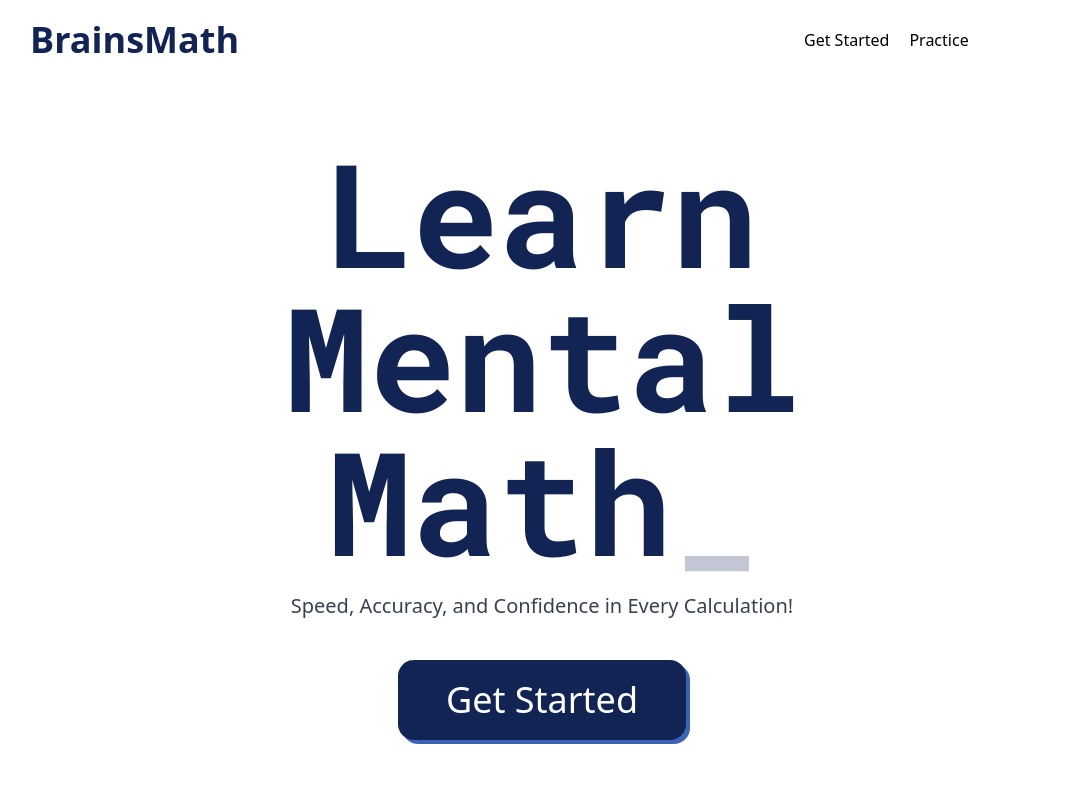
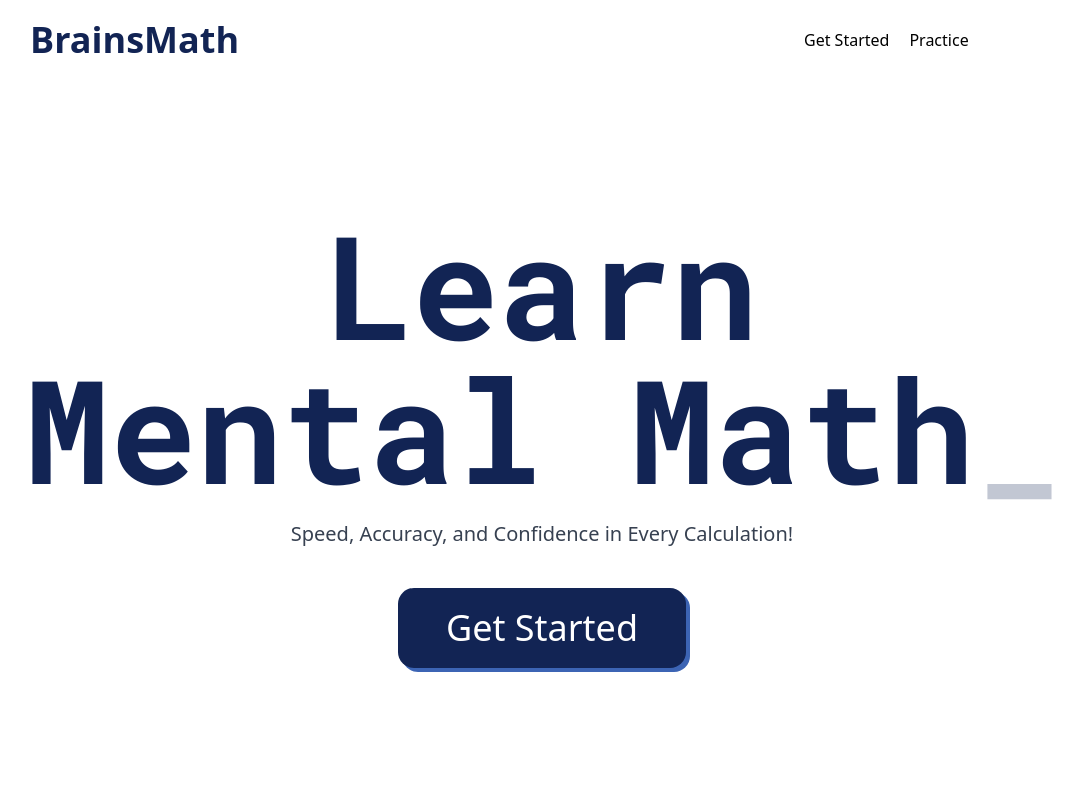
Before and after one commit to OM3X4/BrainsMath_Next, a Next.js app: page / in a window 1280 px wide. Shown: the top 800 px of the page, without its empty margins (98-1181 px from the left). Built offline with nearby package versions, Linux system fonts and the light colour scheme.

Commit message:
break the lander text

```diff
--- a/app/page.jsx
+++ b/app/page.jsx
@@ -75,9 +75,9 @@ function Home() {
         <>
             <header className="flex items-center justify-center flex-col md:h-[calc(100vh-5rem)]">
                 <div className="flex items-center justify-center flex-col">
-                    <h1 className='text-navy text-5xl md:text-8xl lg:text-[9rem] font-bold font-Mono text-center mb-5 w-[80%]'>
+                    <h1 className='text-navy text-5xl md:text-8xl lg:text-[9rem] font-bold font-Mono text-center mb-5 whitespace-pre-wrap'>
                         <Typewriter
-                            words={["Learn Mental Math"]}
+                            words={["Learn\nMental Math"]}
                             cursor
                             loop={1}
                             cursorStyle="_"
```
